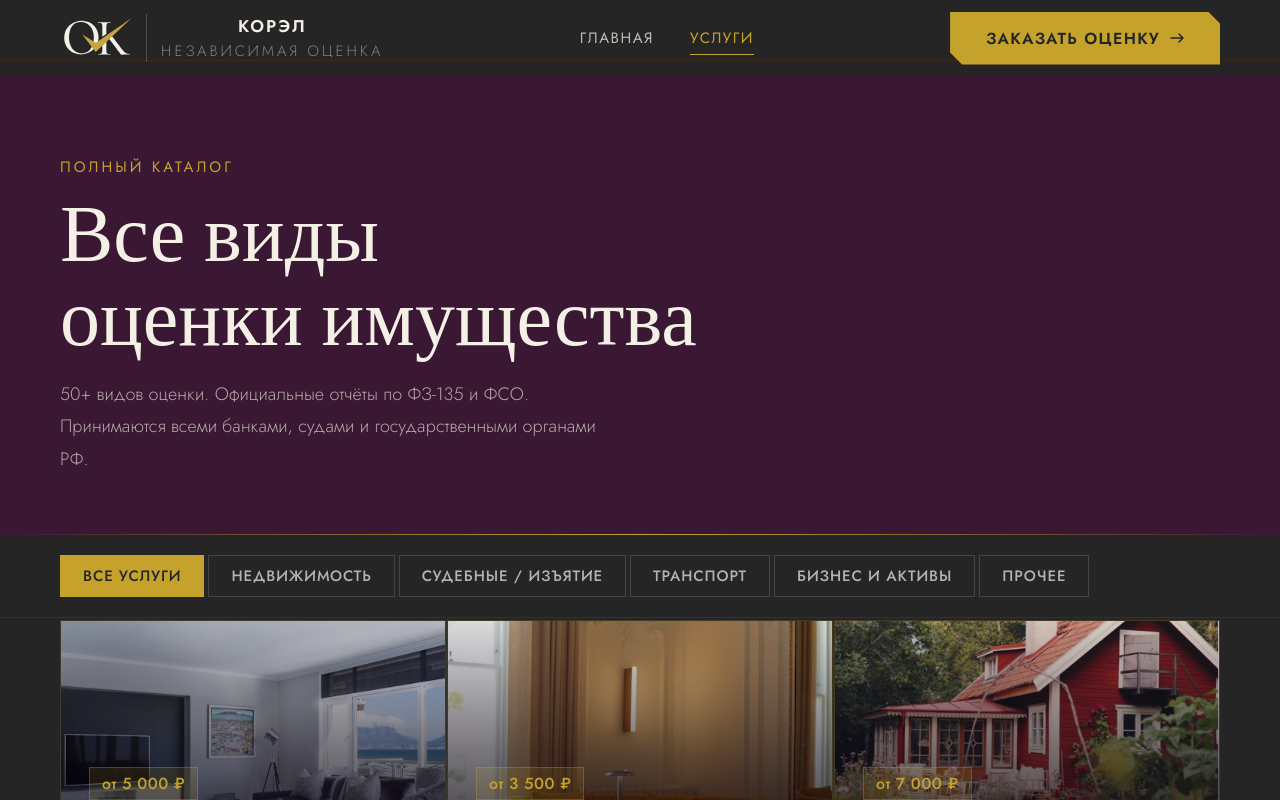
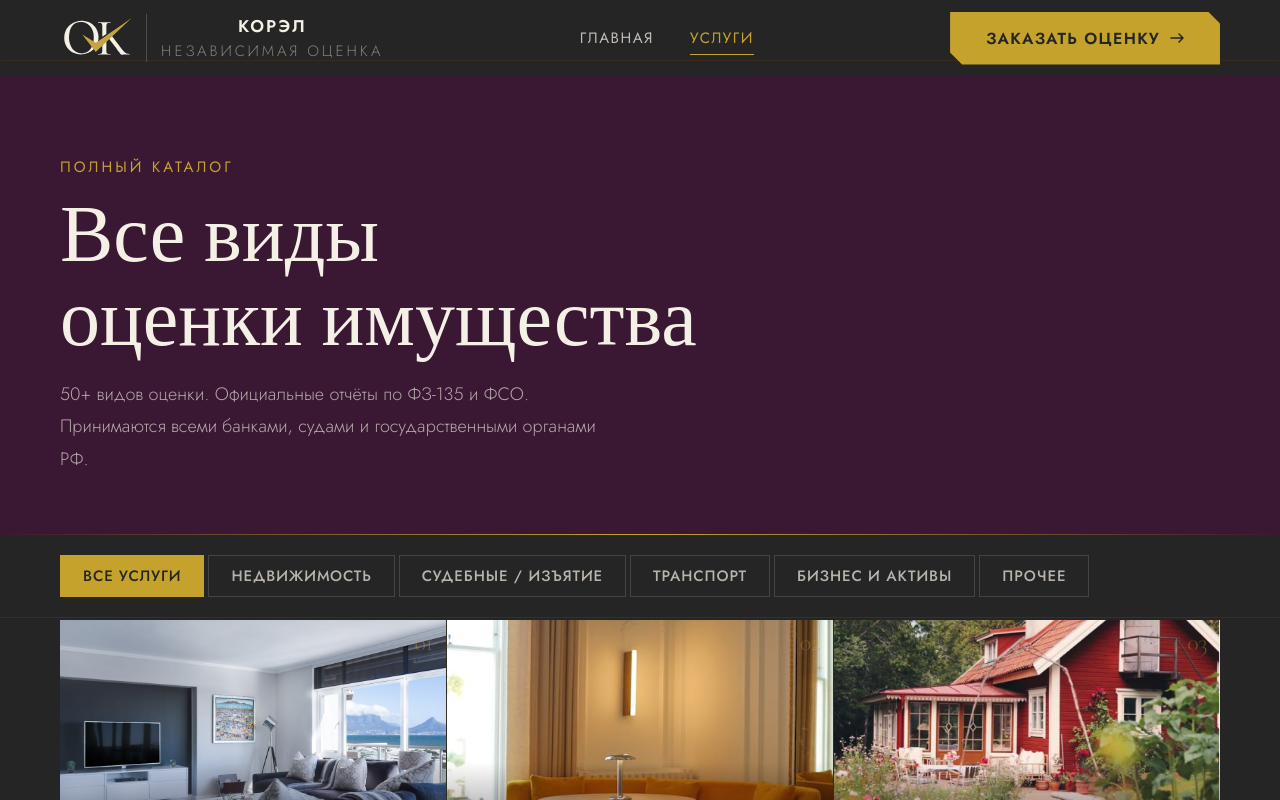
Before and after one commit to ukropik456-bot/korel-ocenka, a React (Vite) app: page / in a window 1280 px wide. Both pictures are taken after a click on the button "Оценка недвижимости". Shown: the top 800 px of the page. Built offline with nearby package versions, Linux system fonts and the light colour scheme; no server answers.

Commit message:
Card redisign

```diff
--- a/src/pages/ServicesPage.jsx
+++ b/src/pages/ServicesPage.jsx
@@ -84,18 +84,27 @@ const ServicesPage = ({ setPage }) => {
           <div className="services-all-grid">
             {filtered.map((s, i) => (
               <div key={i} className="service-card-full" onClick={() => setPage("application")}>
-                <div
-                  className="service-card-full-bg"
-                  style={s.img ? { backgroundImage: `url(${s.img})` } : {}}
-                />
-                <div className="service-card-full-overlay" />
+                {/* Photo */}
+                <div className="sc-photo">
+                  <div className="service-card-full-bg" style={{ backgroundImage: `url(${s.img})` }} />
+                  <span className="sc-idx">{String(i + 1).padStart(2, "0")}</span>
+                </div>
+
+                {/* Separator */}
+                <div className="sc-sep" />
+
+                {/* Info */}
                 <div className="service-card-full-body">
-                  <div className="service-price-tag">{s.price}</div>
-                  <div style={{ fontFamily: "'Cormorant Garamond',serif", fontSize: 25, fontWeight: 500, lineHeight: 1.2, marginTop: 10 }}>
-                    {s.name}
+                  <div className="sc-meta">
+                    <span className="service-price-tag">{s.price}</span>
+                    <span className="sc-time">{s.time}</span>
                   </div>
-                  <div style={{ fontSize: 13, color: "rgba(245,240,230,.5)", marginTop: 6 }}>
-                    ⏱ {s.time}
+                  <div className="service-card-full-name">{s.name}</div>
+                  <div className="sc-cta">
+                    Заказать
+                    <svg width="12" height="8" viewBox="0 0 12 8" fill="none">
+                      <path d="M8 1L11 4M11 4L8 7M11 4H1" stroke="currentColor" strokeWidth="1.3" strokeLinecap="round"/>
+                    </svg>
                   </div>
                 </div>
               </div>
--- a/src/styles/global.css
+++ b/src/styles/global.css
@@ -402,13 +402,13 @@ body {
   grid-template-columns: repeat(3, 1fr);
   gap: 2px;
 }
+
+/* ── SERVICE CARD (homepage featured, 1:1) ── */
 .service-card {
   position: relative;
   overflow: hidden;
   cursor: pointer;
   aspect-ratio: 1 / 1;
-  border: 1px solid rgba(196,162,44,.15);
-  transition: transform .35s ease, border-color .35s ease;
   display: flex;
   flex-direction: column;
   justify-content: flex-end;
@@ -418,79 +418,69 @@ body {
   inset: 0;
   background-size: cover;
   background-position: center;
-  background-color: rgba(58,24,51,.9);
-  transition: transform .5s ease;
+  background-color: rgba(40,18,38,.95);
+  transition: transform .6s cubic-bezier(.25,.46,.45,.94);
 }
-.service-card:hover .service-card-bg {
-  transform: scale(1.06);
-}
+.service-card:hover .service-card-bg { transform: scale(1.06); }
+
+/* Minimal top vignette — keeps photo legible but not smothered */
 .service-card-overlay {
   position: absolute;
   inset: 0;
   background: linear-gradient(
     to top,
-    rgba(10,5,15,.92) 0%,
-    rgba(10,5,15,.55) 50%,
-    rgba(10,5,15,.2) 100%
+    rgba(13,5,11,0) 0%,
+    rgba(13,5,11,0) 38%,
+    rgba(13,5,11,.38) 100%
   );
-  transition: background .35s ease;
+  pointer-events: none;
 }
-.service-card:hover .service-card-overlay {
-  background: linear-gradient(
-    to top,
-    rgba(10,5,15,.96) 0%,
-    rgba(10,5,15,.65) 55%,
-    rgba(10,5,15,.3) 100%
-  );
-}
+
+/* Solid editorial caption panel */
 .service-card-body {
   position: relative;
   z-index: 2;
-  padding: 28px 28px 32px;
+  padding: 14px 20px 18px;
+  background: rgba(13,5,11,.91);
+  border-top: 1px solid rgba(196,162,44,.18);
+  transition: border-top-color .3s ease, background .3s ease;
 }
-.service-card::after {
+.service-card:hover .service-card-body {
+  border-top-color: rgba(196,162,44,.55);
+  background: rgba(13,5,11,.97);
+}
+
+/* Corner bracket — appears on hover */
+.service-card::before {
   content: '';
   position: absolute;
-  bottom: 0; left: 0;
-  width: 0; height: 2px;
-  background: var(--gold);
-  transition: width .4s ease;
+  top: 14px; left: 14px;
+  width: 20px; height: 20px;
+  border-top: 1px solid rgba(196,162,44,.7);
+  border-left: 1px solid rgba(196,162,44,.7);
   z-index: 3;
+  opacity: 0;
+  transition: opacity .3s ease;
 }
-.service-card:hover::after { width: 100%; }
-.service-card:hover {
-  transform: translateY(-4px);
-  border-color: rgba(196,162,44,.4);
-}
-.service-icon {
-  width: 40px;
-  height: 40px;
-  border: 1px solid rgba(196,162,44,.45);
-  display: flex;
-  align-items: center;
-  justify-content: center;
-  margin-bottom: 1rem;
-  color: var(--gold);
-  font-size: 18px;
-}
+.service-card:hover::before { opacity: 1; }
+
 .service-name {
   font-family: 'Cormorant Garamond', serif;
-  font-size: 25px;
+  font-size: 22px;
   font-weight: 500;
-  margin-bottom: .6rem;
-  line-height: 1.25;
+  line-height: 1.2;
+  color: var(--cream);
+  margin-bottom: 5px;
+  transition: color .25s;
 }
-.service-desc {
-  font-size: 15px;
-  font-weight: 300;
-  color: rgba(245,240,230,.65);
-  line-height: 1.65;
-  margin-bottom: 1.2rem;
-}
+.service-card:hover .service-name { color: #fff; }
+
 .service-price {
-  font-size: 16px;
+  font-size: 12px;
+  font-weight: 600;
+  letter-spacing: .1em;
+  text-transform: uppercase;
   color: var(--gold);
-  letter-spacing: .05em;
 }
 
 /* ── STEPS ── */
@@ -726,18 +716,33 @@ textarea.form-input { resize: vertical; min-height: 120px; }
   display: grid;
   grid-template-columns: repeat(3, 1fr);
   gap: 1px;
-  background: rgba(196,162,44,.08);
+  background: rgba(196,162,44,.07);
 }
+
+/* ── SERVICE CARD FULL (ServicesPage catalog) ── */
 .service-card-full {
   position: relative;
-  overflow: hidden;
-  aspect-ratio: 4 / 3;
-  border: 1px solid rgba(196,162,44,.1);
-  transition: transform .35s ease, border-color .35s ease;
+  cursor: pointer;
   display: flex;
   flex-direction: column;
-  justify-content: flex-end;
-  cursor: pointer;
+  background: #110710;
+  transition: transform .3s ease, box-shadow .3s ease;
+  outline: 1px solid transparent;
+  outline-offset: -1px;
+}
+.service-card-full:hover {
+  transform: translateY(-4px);
+  box-shadow: 0 20px 52px rgba(0,0,0,.55);
+  outline-color: rgba(196,162,44,.5);
+  z-index: 2;
+}
+
+/* Photo section */
+.sc-photo {
+  position: relative;
+  overflow: hidden;
+  aspect-ratio: 3 / 2;
+  flex-shrink: 0;
 }
 .service-card-full-bg {
   position: absolute;
@@ -745,59 +750,104 @@ textarea.form-input { resize: vertical; min-height: 120px; }
   background-size: cover;
   background-position: center;
   background-color: rgba(40,18,38,.95);
-  transition: transform .5s ease;
+  transition: transform .6s cubic-bezier(.25,.46,.45,.94);
 }
-.service-card-full:hover .service-card-full-bg {
-  transform: scale(1.06);
-}
-.service-card-full-overlay {
-  position: absolute;
-  inset: 0;
-  background: linear-gradient(
-    to top,
-    rgba(10,5,15,.95) 0%,
-    rgba(10,5,15,.55) 55%,
-    rgba(10,5,15,.15) 100%
-  );
-  transition: background .35s ease;
-}
-.service-card-full:hover .service-card-full-overlay {
-  background: linear-gradient(
-    to top,
-    rgba(10,5,15,.98) 0%,
-    rgba(10,5,15,.65) 60%,
-    rgba(10,5,15,.25) 100%
-  );
-}
-.service-card-full-body {
-  position: relative;
-  z-index: 2;
-  padding: 24px 28px 28px;
-}
-.service-card-full::after {
+.service-card-full:hover .service-card-full-bg { transform: scale(1.05); }
+
+/* Bottom fade on photo — subtle, not smothering */
+.sc-photo::after {
   content: '';
   position: absolute;
-  bottom: 0; left: 0;
-  width: 0; height: 2px;
-  background: var(--gold);
-  transition: width .4s ease;
-  z-index: 3;
+  bottom: 0; left: 0; right: 0;
+  height: 45%;
+  background: linear-gradient(to top, rgba(17,7,16,.7), transparent);
+  pointer-events: none;
 }
-.service-card-full:hover::after { width: 100%; }
-.service-card-full:hover {
-  transform: translateY(-4px);
-  border-color: rgba(196,162,44,.4);
+
+/* Index badge top-right in photo */
+.sc-idx {
+  position: absolute;
+  top: 11px; right: 13px;
+  font-family: 'Cormorant Garamond', serif;
+  font-size: 24px;
+  font-weight: 300;
+  color: rgba(196,162,44,.4);
+  line-height: 1;
+  z-index: 2;
+  letter-spacing: -.02em;
+  transition: color .3s;
 }
+.service-card-full:hover .sc-idx { color: rgba(196,162,44,.75); }
+
+/* Gold separator */
+.sc-sep {
+  height: 1px;
+  background: rgba(196,162,44,.15);
+  flex-shrink: 0;
+  transition: background .3s;
+}
+.service-card-full:hover .sc-sep { background: rgba(196,162,44,.45); }
+
+/* Info panel */
+.service-card-full-body {
+  padding: 14px 18px 16px;
+  display: flex;
+  flex-direction: column;
+  gap: 6px;
+  background: #110710;
+  flex-grow: 1;
+}
+
+/* Meta row: price · time */
+.sc-meta { display: flex; align-items: center; }
+
 .service-price-tag {
-  display: inline-block;
-  padding: 4px 12px;
-  background: rgba(196,162,44,.12);
-  border: 1px solid rgba(196,162,44,.3);
+  font-size: 12px;
+  font-weight: 600;
+  letter-spacing: .1em;
+  text-transform: uppercase;
   color: var(--gold);
-  font-size: 16px;
+}
+.sc-time {
+  font-size: 12px;
+  color: rgba(245,240,230,.3);
+  letter-spacing: .04em;
+}
+.sc-time::before {
+  content: '·';
+  margin: 0 8px;
+  color: rgba(196,162,44,.25);
+}
+
+/* Service name */
+.service-card-full-name {
+  font-family: 'Cormorant Garamond', serif;
+  font-size: 20px;
   font-weight: 500;
-  margin-bottom: 1rem;
-  letter-spacing: .03em;
+  line-height: 1.25;
+  color: var(--cream);
+  transition: color .25s;
+}
+.service-card-full:hover .service-card-full-name { color: #fff; }
+
+/* Hover CTA */
+.sc-cta {
+  display: flex;
+  align-items: center;
+  gap: 6px;
+  font-size: 11px;
+  font-weight: 600;
+  letter-spacing: .14em;
+  text-transform: uppercase;
+  color: var(--gold);
+  opacity: 0;
+  transform: translateY(5px);
+  transition: opacity .25s ease, transform .25s ease;
+  margin-top: 2px;
+}
+.service-card-full:hover .sc-cta {
+  opacity: 1;
+  transform: translateY(0);
 }
 
 /* ── GOSTENDERS ── */
@@ -882,7 +932,7 @@ textarea.form-input { resize: vertical; min-height: 120px; }
 
   /* Services */
   .services-grid     { grid-template-columns: repeat(2, 1fr); gap: 2px; }
-  .services-all-grid { grid-template-columns: repeat(2, 1fr); gap: 2px; }
+  .services-all-grid { grid-template-columns: repeat(2, 1fr); gap: 1px; }
 
   /* GosTenders */
   .gt-metrics-grid { grid-template-columns: 1fr; }
@@ -952,13 +1002,14 @@ textarea.form-input { resize: vertical; min-height: 120px; }
   .section-sub { font-size: 16px; }
 
   /* Services */
-  .services-grid     { grid-template-columns: 1fr; gap: 2px; }
-  .service-card      { aspect-ratio: 4 / 3; }
-  .services-all-grid { grid-template-columns: 1fr; gap: 2px; }
-  .service-card-full { aspect-ratio: 4 / 3; }
-  .service-card-body { padding: 16px 16px 20px; }
-  .service-card-full-body { padding: 16px 16px 20px; }
-  .service-name { font-size: 19px; }
+  .services-grid       { grid-template-columns: 1fr; gap: 2px; }
+  .service-card        { aspect-ratio: 4 / 3; }
+  .services-all-grid   { grid-template-columns: 1fr; gap: 1px; }
+  .sc-photo            { aspect-ratio: 16 / 9; }
+  .service-card-body   { padding: 12px 14px 16px; }
+  .service-card-full-body { padding: 12px 14px 14px; }
+  .service-name        { font-size: 19px; }
+  .service-card-full-name { font-size: 18px; }
 
   /* GosTenders */
   .gt-metrics-grid { grid-template-columns: 1fr; }
```
